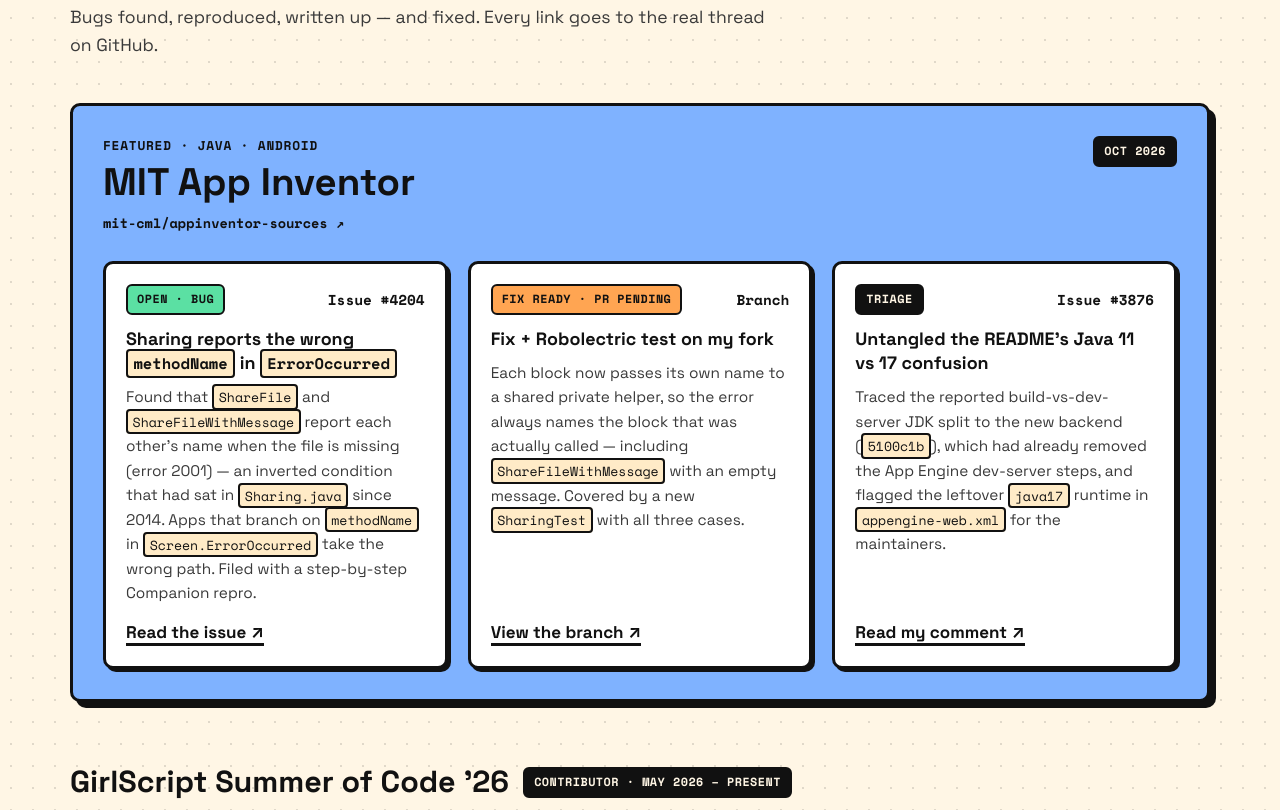
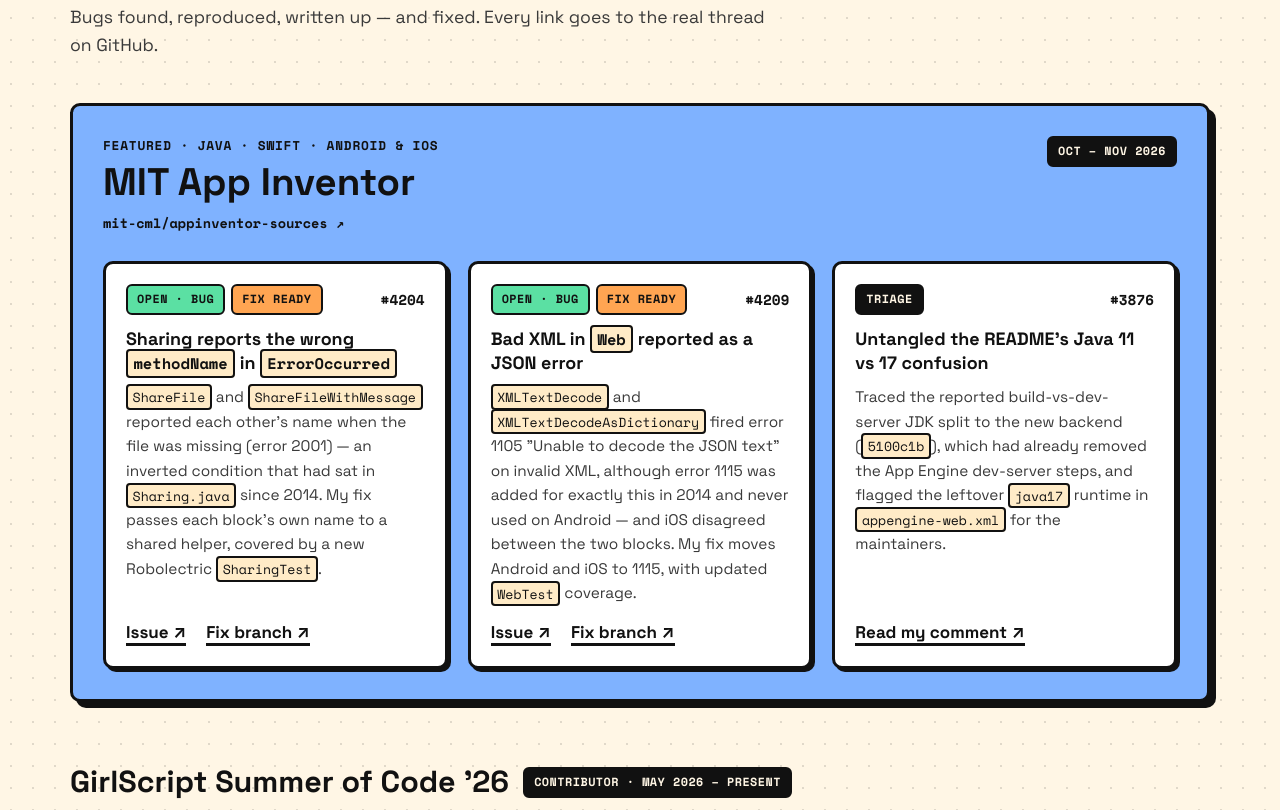
Before and after one commit to Tusharcode007/rstushar_portfolio, a plain HTML site: page index.html in a window 1280 px wide. Shown: the part 1159-1969 px from the top of the page. Drawn offline with nearby package versions, Linux system fonts and the light colour scheme.

Commit message:
Add MIT App Inventor issue #4209 and its fix
- New card for #4209: Web XML decoding reported bad XML as the JSON
  error 1105 instead of 1115, with a link to the fix branch
- Pair each App Inventor issue with its fix branch in one card
- Issues filed: 5 -> 6

```diff
--- a/css/style.css
+++ b/css/style.css
@@ -390,6 +390,8 @@ code {
 .feature-item h4 { font-size: 1.12rem; line-height: 1.35; margin-bottom: 10px; }
 .feature-item p { font-size: .96rem; color: var(--muted); margin-bottom: 16px; flex: 1; }
 .feature-item .text-link { align-self: flex-start; }
+.item-badges { display: flex; flex-wrap: wrap; gap: 6px; }
+.item-links { display: flex; flex-wrap: wrap; gap: 8px 20px; }
 
 .oss-subhead { display: flex; align-items: center; gap: 14px; flex-wrap: wrap; margin: 56px 0 24px; }
 .oss-subhead h3 { font-size: clamp(1.4rem, 3vw, 1.9rem); }
--- a/index.html
+++ b/index.html
@@ -112,7 +112,7 @@
 
       <div class="container">
         <ul class="stats" aria-label="Open source at a glance">
-          <li class="stat bg-yellow"><strong>5</strong><span>issues filed in OSS repos</span></li>
+          <li class="stat bg-yellow"><strong>6</strong><span>issues filed in OSS repos</span></li>
           <li class="stat bg-blue"><strong>3</strong><span>open-source repos contributed to</span></li>
           <li class="stat bg-pink"><strong>3</strong><span>issues assigned to me in GSSoC '26</span></li>
           <li class="stat bg-green"><strong>1</strong><span>reported bug fixed upstream</span></li>
@@ -143,47 +143,54 @@
         <article class="card card-feature bg-blue reveal">
           <div class="feature-head">
             <div>
-              <p class="kicker">Featured · Java · Android</p>
+              <p class="kicker">Featured · Java · Swift · Android &amp; iOS</p>
               <h3>MIT App Inventor</h3>
               <a class="repo-link" href="https://github.com/mit-cml/appinventor-sources" target="_blank" rel="noopener noreferrer">mit-cml/appinventor-sources ↗</a>
             </div>
-            <span class="badge badge-ink">Oct 2026</span>
+            <span class="badge badge-ink">Oct – Nov 2026</span>
           </div>
 
           <div class="feature-items">
             <div class="feature-item">
               <div class="item-top">
-                <span class="badge badge-open">Open · bug</span>
-                <span class="item-num">Issue #4204</span>
+                <span class="item-badges"><span class="badge badge-open">Open · bug</span><span class="badge badge-pending">Fix ready</span></span>
+                <span class="item-num">#4204</span>
               </div>
               <h4>Sharing reports the wrong <code>methodName</code> in <code>ErrorOccurred</code></h4>
               <p>
-                Found that <code>ShareFile</code> and <code>ShareFileWithMessage</code> report each other's name
-                when the file is missing (error 2001) — an inverted condition that had sat in
-                <code>Sharing.java</code> since 2014. Apps that branch on <code>methodName</code> in
-                <code>Screen.ErrorOccurred</code> take the wrong path. Filed with a step-by-step Companion repro.
+                <code>ShareFile</code> and <code>ShareFileWithMessage</code> reported each other's name when the
+                file was missing (error 2001) — an inverted condition that had sat in <code>Sharing.java</code>
+                since 2014. My fix passes each block's own name to a shared helper, covered by a new
+                Robolectric <code>SharingTest</code>.
               </p>
-              <a class="text-link" href="https://github.com/mit-cml/appinventor-sources/issues/4204" target="_blank" rel="noopener noreferrer">Read the issue ↗</a>
+              <div class="item-links">
+                <a class="text-link" href="https://github.com/mit-cml/appinventor-sources/issues/4204" target="_blank" rel="noopener noreferrer">Issue ↗</a>
+                <a class="text-link" href="https://github.com/Tusharcode007/appinventor-sources/tree/fix-sharing-error-method-name" target="_blank" rel="noopener noreferrer">Fix branch ↗</a>
+              </div>
             </div>
 
             <div class="feature-item">
               <div class="item-top">
-                <span class="badge badge-pending">Fix ready · PR pending</span>
-                <span class="item-num">Branch</span>
+                <span class="item-badges"><span class="badge badge-open">Open · bug</span><span class="badge badge-pending">Fix ready</span></span>
+                <span class="item-num">#4209</span>
               </div>
-              <h4>Fix + Robolectric test on my fork</h4>
+              <h4>Bad XML in <code>Web</code> reported as a JSON error</h4>
               <p>
-                Each block now passes its own name to a shared private helper, so the error always names the
-                block that was actually called — including <code>ShareFileWithMessage</code> with an empty
-                message. Covered by a new <code>SharingTest</code> with all three cases.
+                <code>XMLTextDecode</code> and <code>XMLTextDecodeAsDictionary</code> fired error 1105 "Unable to
+                decode the JSON text" on invalid XML, although error 1115 was added for exactly this in 2014 and
+                never used on Android — and iOS disagreed between the two blocks. My fix moves Android and iOS to
+                1115, with updated <code>WebTest</code> coverage.
               </p>
-              <a class="text-link" href="https://github.com/Tusharcode007/appinventor-sources/tree/fix-sharing-error-method-name" target="_blank" rel="noopener noreferrer">View the branch ↗</a>
+              <div class="item-links">
+                <a class="text-link" href="https://github.com/mit-cml/appinventor-sources/issues/4209" target="_blank" rel="noopener noreferrer">Issue ↗</a>
+                <a class="text-link" href="https://github.com/Tusharcode007/appinventor-sources/tree/fix-web-xml-decode-error-code" target="_blank" rel="noopener noreferrer">Fix branch ↗</a>
+              </div>
             </div>
 
             <div class="feature-item">
               <div class="item-top">
                 <span class="badge badge-ink">Triage</span>
-                <span class="item-num">Issue #3876</span>
+                <span class="item-num">#3876</span>
               </div>
               <h4>Untangled the README's Java 11 vs 17 confusion</h4>
               <p>
@@ -463,7 +470,7 @@
               <span class="badge badge-ink">May 2026 – Present</span>
             </div>
             <p class="exp-org">GirlScript Summer of Code '26 · MIT App Inventor</p>
-            <p>Test live open-source apps, file reproducible bug reports and pick up assigned fixes — from React web apps in GSSoC '26 to Android component code in MIT App Inventor.</p>
+            <p>Test live open-source apps, file reproducible bug reports and pick up assigned fixes — from React web apps in GSSoC '26 to Android and iOS component code in MIT App Inventor.</p>
           </li>
           <li class="card exp-card reveal">
             <div class="exp-head">
@@ -509,7 +516,7 @@
           <div class="card goal-card bg-green reveal">
             <p class="kicker">Next up</p>
             <h3>Short-term</h3>
-            <p>Land my App Inventor fix and the GSSoC '26 fixes assigned to me, ship more full-stack products, and go deeper on LLM-powered tooling.</p>
+            <p>Get my two App Inventor fixes merged, land the GSSoC '26 fixes assigned to me, ship more full-stack products, and go deeper on LLM-powered tooling.</p>
           </div>
           <div class="card goal-card bg-pink reveal">
             <p class="kicker">The big picture</p>
```
